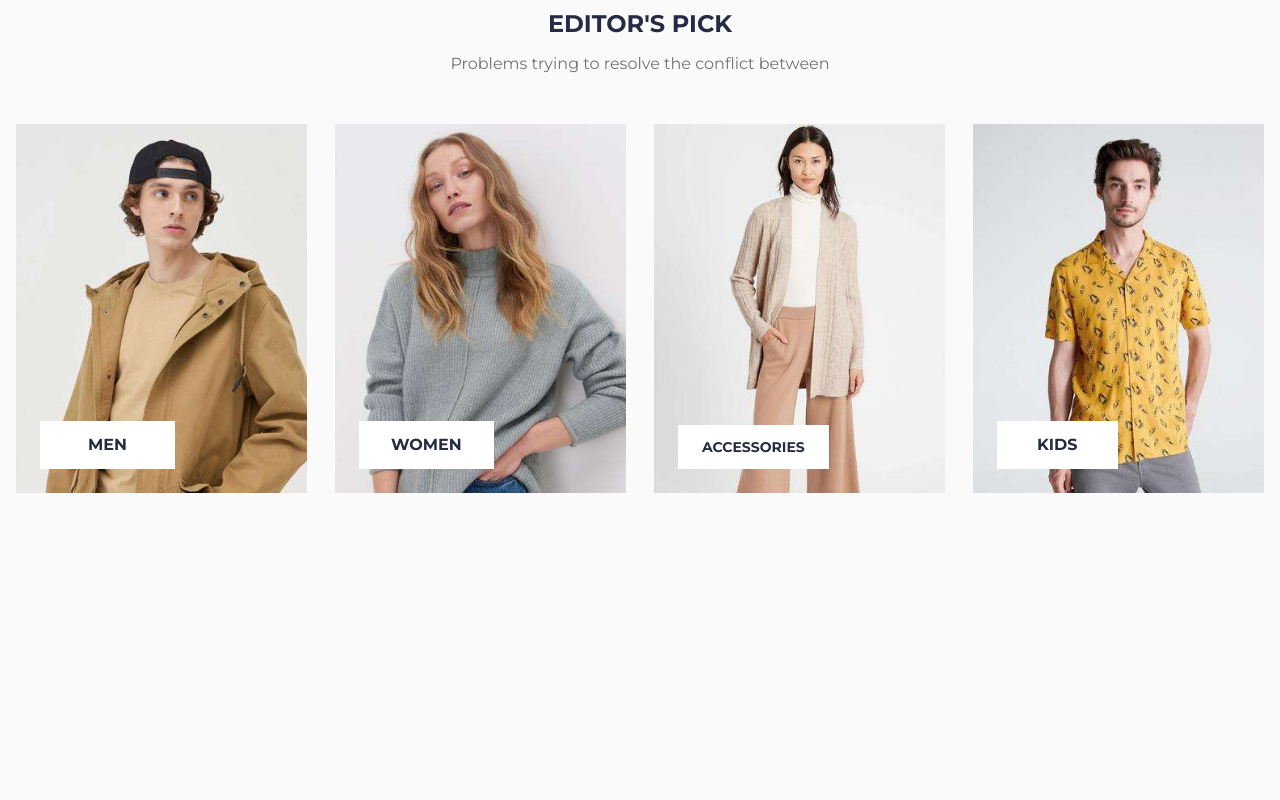
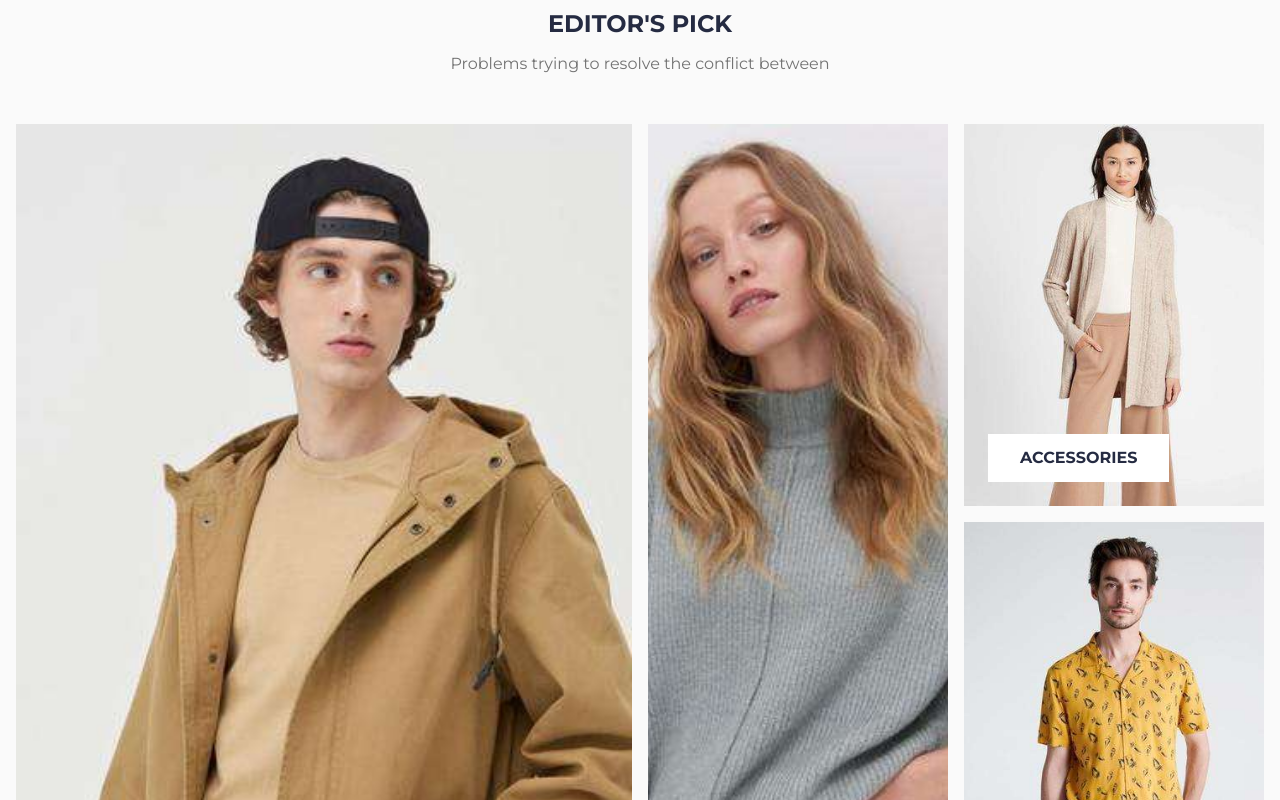
Before and after one commit to recepcankececi/E-Commerce-Project, a React (Vite) app: page / in a window 1280 px wide. Shown: the part 880-1680 px from the top of the page. Built offline with nearby package versions, Linux system fonts and the light colour scheme.

Commit message:
editor's pick layout fix

```diff
--- a/src/components/EditorsPick.jsx
+++ b/src/components/EditorsPick.jsx
@@ -15,14 +15,15 @@ const EditorsPick = () => {
                 </div>
 
                 {/* Categories Grid */}
-                <div className="grid grid-cols-1 lg:grid-cols-4 gap-4 lg:gap-7 lg:grid-rows-2">
+                <div className="grid grid-cols-1 lg:grid-cols-4 gap-4 lg:gap-4 lg:grid-rows-2">
                     {categories.map((category) => {
                         const heightClass = category.id === 1 || category.id === 2 ? 'h-[500px]' : 'h-[242px]';
-                        const paddingClass = category.id === 1 ? 'px-12' : category.id === 2 ? 'px-8' : category.id === 3 ? 'px-6' : 'px-10';
-                        const textSizeClass = category.id === 3 ? 'text-sm' : '';
 
                         return (
-                            <div key={category.id} className={`relative group overflow-hidden ${category.className}`}>
+                            <div
+                                key={category.id}
+                                className={`relative group overflow-hidden ${category.gridClass}`}
+                            >
                                 <div className={`relative ${heightClass} lg:h-full`}>
                                     <img
                                         src={category.image}
@@ -35,7 +36,7 @@ const EditorsPick = () => {
 
                                     {/* Category Label */}
                                     <div className="absolute bottom-6 left-6">
-                                        <button className={`bg-white ${paddingClass} py-3 font-bold text-[#252B42] ${textSizeClass} hover:bg-gray-100 transition-colors`}>
+                                        <button className="bg-white px-8 py-3 font-bold text-[#252B42] hover:bg-gray-100 transition-colors">
                                             {category.title}
                                         </button>
                                     </div>
```
